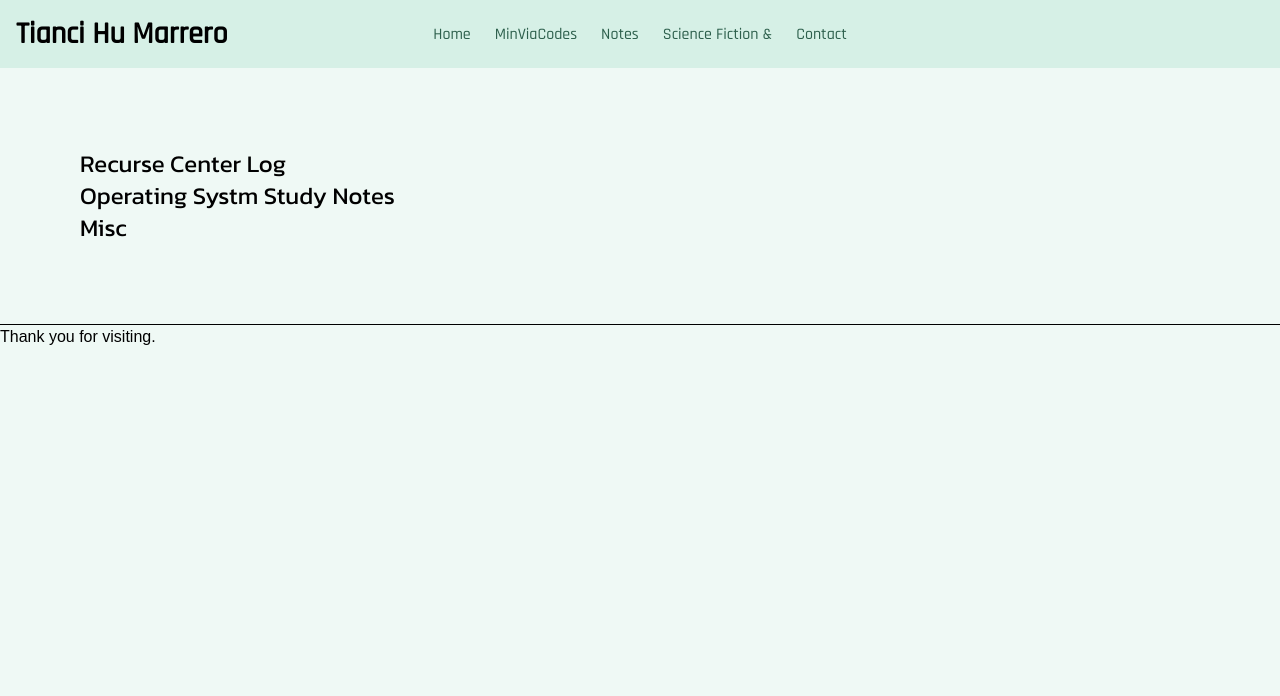
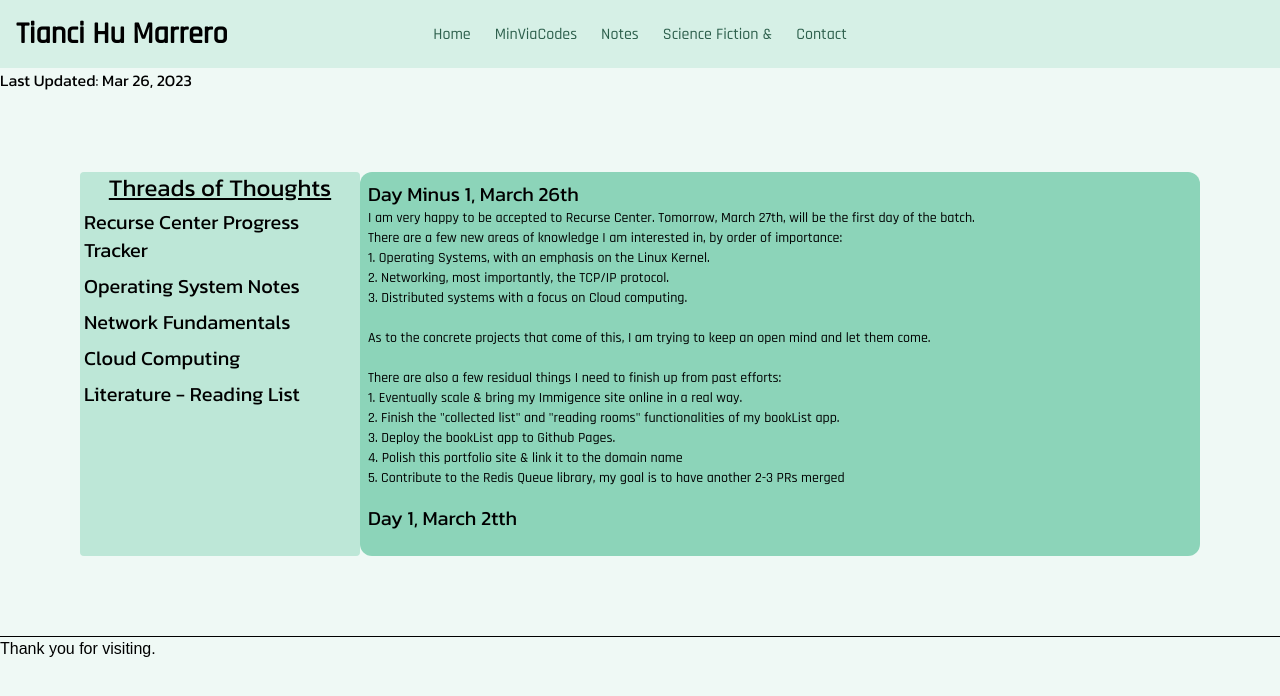
Before and after one commit to iggeehu/portfolio, a Next.js app in the folder iggee-dev/: page /notes in a window 1280 px wide. Shown: the top 696 px of the page. Built offline with nearby package versions, Linux system fonts and the light colour scheme.

Commit message:
Added OS blog & recurse center log Day minus-1

```diff
--- a/iggee-dev/pages/notes.tsx
+++ b/iggee-dev/pages/notes.tsx
@@ -3,26 +3,34 @@ import Layout from './layout'
 import { useState } from 'react'
 import RecurseCenter from './notes/RecurseCenter'
 import OsNotes from './notes/OsNotes'
-
+import Network from './notes/Network'
+import Cloud from './notes/Cloud'
 
 
 export default function Home() {
+  const displayMap = {"Recurse":0,
+  "Operating System":1,
+  "Network":2,
+  "Cloud":3}
 
-  const [showRecurse, setShowRecurse] = useState(false)
-  const [showOS, setShowOS] = useState(false)
-  const [showMisc, setShowMisc] = useState(false)
+  const [displayDial, toggleDisplay] = useState(0)
 
   const showRecurseComponent = () => {
-    if(showRecurse){return <RecurseCenter />}
+    if(displayDial==0){return <RecurseCenter />}
   }
 
   const showOSComponent = () => {
-    if(showOS){return <OsNotes />}
+    if(displayDial==1){return <OsNotes />}
   }
 
-  const showMiscComponent = () => {
-    if(showMisc){return <OsNotes />}
+  const showNetworkComponent = () => {
+    if(displayDial==2){return <Network />}
   }
+
+  const showCloudComponent = () => {
+    if(displayDial==2){return <Cloud />}
+  }
+
 
   return (
     <div className='h-full bg-silver-tree-100'>
@@ -35,28 +43,46 @@ export default function Home() {
       </Head>
       <main className="h-screen">
         <Layout>
-          <div className="index-body p-20">
+          <h2 className='font-blog'>Last Updated: Mar 26, 2023</h2>
+          <div className="notes-body p-20 flex flex-row">
+            <div className="notes-catalog basis-1/4 bg-silver-tree-300 h-96 rounded">
+                <div className="font-blog text-2xl underline text-center">Threads of Thoughts</div>
+                  <div className="blog-subcategory font-blog text-xl flex hover:bg-silver-tree-400 p-1 cursor-default"
+                  onClick={()=>{toggleDisplay(0)}}
+                  >
+                  Recurse Center Progress Tracker
+                  </div>
+                  <div className="blog-subcategory font-blog text-xl flex hover:bg-silver-tree-400 p-1 cursor-default"
+                  onClick={()=>{toggleDisplay(1)}}
+                  >
+                  Operating System Notes
+                  </div>
 
-            <div className="blog-subcategory font-blog text-2xl flex hover:text-silver-tree-400 cursor-default"
-            onClick={()=>setShowRecurse(!showRecurse)}
-            >
-            Recurse Center Log
+                  <div className="blog-subcategory font-blog text-xl flex hover:bg-silver-tree-400 hover:underline p-1 cursor-default"
+                  onClick={()=>toggleDisplay(2)}
+                  >
+                  Network Fundamentals
+                  </div>
+
+                  <div className="blog-subcategory font-blog text-xl flex hover:bg-silver-tree-400 p-1 cursor-default"
+                  onClick={()=>toggleDisplay(3)}
+                  >
+                  Cloud Computing
+                  </div>
+
+                  <div className="blog-subcategory font-blog text-xl flex hover:bg-silver-tree-400 p-1 cursor-default"
+                  onClick={()=>toggleDisplay(3)}
+                  >
+                  Literature - Reading List
+                  </div>
+
             </div>
-            {showRecurseComponent()}
-
-            <div className="blog-subcategory font-blog text-2xl flex hover:text-silver-tree-400  cursor-default"
-            onClick={()=>setShowOS(!showOS)}
-            >
-            Operating Systm Study Notes
+            <div className="notes-content basis-3/4 bg-silver-tree-400 rounded-xl">
+              {showRecurseComponent()}
+              {showOSComponent()}
+              {showNetworkComponent()}
+              {showCloudComponent()}
             </div>
-            {showOSComponent()}
-            <div className="blog-subcategory font-blog text-2xl flex hover:text-silver-tree-400 cursor-default"
-            onClick={()=>setShowMisc(!showMisc)}
-            >
-            Misc
-            </div>
-            {showMiscComponent()}
-
           </div>
         </Layout>
       </main>
--- /dev/null
+++ b/iggee-dev/pages/notes/Cloud.tsx
@@ -0,0 +1,10 @@
+const articleTitle1 = "Speed-running OS -Day 1: Basics"
+
+
+export default function Cloud (){
+
+    return (<div>
+            <a className="article" href="https://medium.com/@iggeehu/speed-running-operating-systems-day-1-2-d61d20cf28f">Speedrunning OS: The Basics</a>
+        </div>)
+
+}
--- /dev/null
+++ b/iggee-dev/pages/notes/Network.tsx
@@ -0,0 +1,10 @@
+const articleTitle1 = "Speed-running OS -Day 1: Basics"
+
+
+export default function Network (){
+
+    return (<div>
+            <a className="article" href="https://medium.com/@iggeehu/speed-running-operating-systems-day-1-2-d61d20cf28f">Speedrunning OS: The Basics</a>
+        </div>)
+
+}
--- a/iggee-dev/pages/notes/OsNotes.tsx
+++ b/iggee-dev/pages/notes/OsNotes.tsx
@@ -1,5 +1,20 @@
+const articleTitle1 = "Speed-running OS -Day 1: Basics"
+
 
 export default function OsNotes (){
-    return (<div>hi</div>)
+
+    return (<div className="font-blog p-3 ">
+        <ol>
+            <li>
+                <a className="article hover:underline " href="https://medium.com/@iggeehu/speed-running-operating-systems-day-1-2-d61d20cf28f">1. Speedrunning OS Day 1: The Basics</a>
+            </li>
+            <li>
+                <a className="article hover:underline " href="https://medium.com/@iggeehu/speed-running-operating-systems-day-2-learning-assembly-language-by-parsing-context-switch-code-b82dd7561c4">2. Speedrunning OS Day 2: Learning Assembly Language (by Parsing Context-Switch Code)</a>
+            </li>
+            <li>
+                <a className="article hover:underline " href="https://medium.com/@iggeehu/speed-running-os-day-3-scheduling-541c0e747a78">3. Speedrunning OS Day 3: Scheduling</a>
+            </li>
+        </ol>
+        </div>)
 
 }
--- a/iggee-dev/pages/notes/RecurseCenter.tsx
+++ b/iggee-dev/pages/notes/RecurseCenter.tsx
@@ -1,5 +1,33 @@
 
 export default function RecurseCenter (){
-    return (<div>hi</div>)
+    return (<div>
+        <div className="Day-1 p-2">
+            <h2 className="text-xl font-blog">Day Minus 1, March 26th</h2>
+            <div className="text-sm font-cyber">
+                <p>I am very happy to be accepted to Recurse Center. Tomorrow, March 27th, will be the first day of the batch.</p>
+                <p>There are a few new areas of knowledge I am interested in, by order of importance:</p>
+                <p>1. Operating Systems, with an emphasis on the Linux Kernel.</p>
+                <p>2. Networking, most importantly, the TCP/IP protocol.</p>
+                <p>3. Distributed systems with a focus on Cloud computing.</p>
+                <br></br>
+                <p>As to the concrete projects that come of this, I am trying to keep an open mind and let them come.</p>
+                <br></br>
+                <p>There are also a few residual things I need to finish up from past efforts:</p>
+                <p>1. Eventually scale & bring my Immigence site online in a real way.</p>
+                <p>2. Finish the "collected list" and "reading rooms" functionalities of my bookList app.</p>
+                <p>3. Deploy the bookList app to Github Pages.</p>
+                <p>4. Polish this portfolio site & link it to the domain name</p>
+                <p>5. Contribute to the <a href="https://github.com/rq/rq">Redis Queue</a> library, my goal is to have another 2-3 PRs merged</p>
+            </div>
+        </div>
+
+        <div className="Day1 p-2">
+            <h2 className="text-xl font-blog">Day 1, March 2tth</h2>
+            <div className="text-sm font-cyber">
+
+            </div>
+        </div>
+
+        </div>)
 
 }
```
